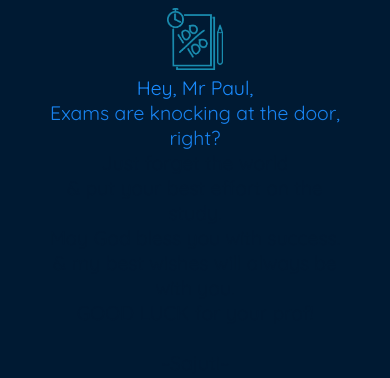
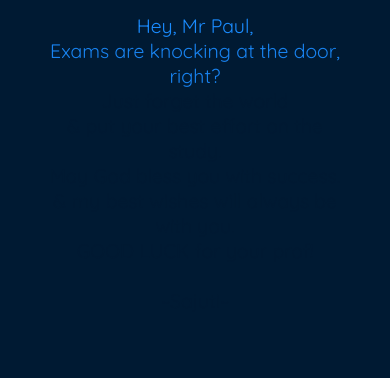
Before and after one commit to sajuti19/goodluck, a plain HTML site: page index.html in a window 390 px wide. Drawn offline with Linux system fonts and the light colour scheme.

Commit message:
goodluck

```diff
--- a/css/style.css
+++ b/css/style.css
@@ -6,11 +6,7 @@ body{
     background-color: #001a33;
     font-family: abc;
 }
-img{
-    width: 8%;
-    display: block;
-    margin: 5px auto 0 auto;
-}
+
 p{
     font-size: 200%;
     text-align: center;
@@ -75,7 +71,4 @@ p{
     p{
         font-size: 5vw;
     }
-    img{
-        width: 15%;
-    };
 }
--- a/index.html
+++ b/index.html
@@ -7,7 +7,7 @@
     <title>GoodLuck</title>
 </head>
 <body>
-    <img src="asset/xm.png" alt="">
+
     <p>
         <span class="one"> Hey, Mr Paul,</span> <br>
         <span class="two"> Exams are knocking at the door, right?</span> <br>
```
Also changed, not shown: asset/xm.png (deleted).
